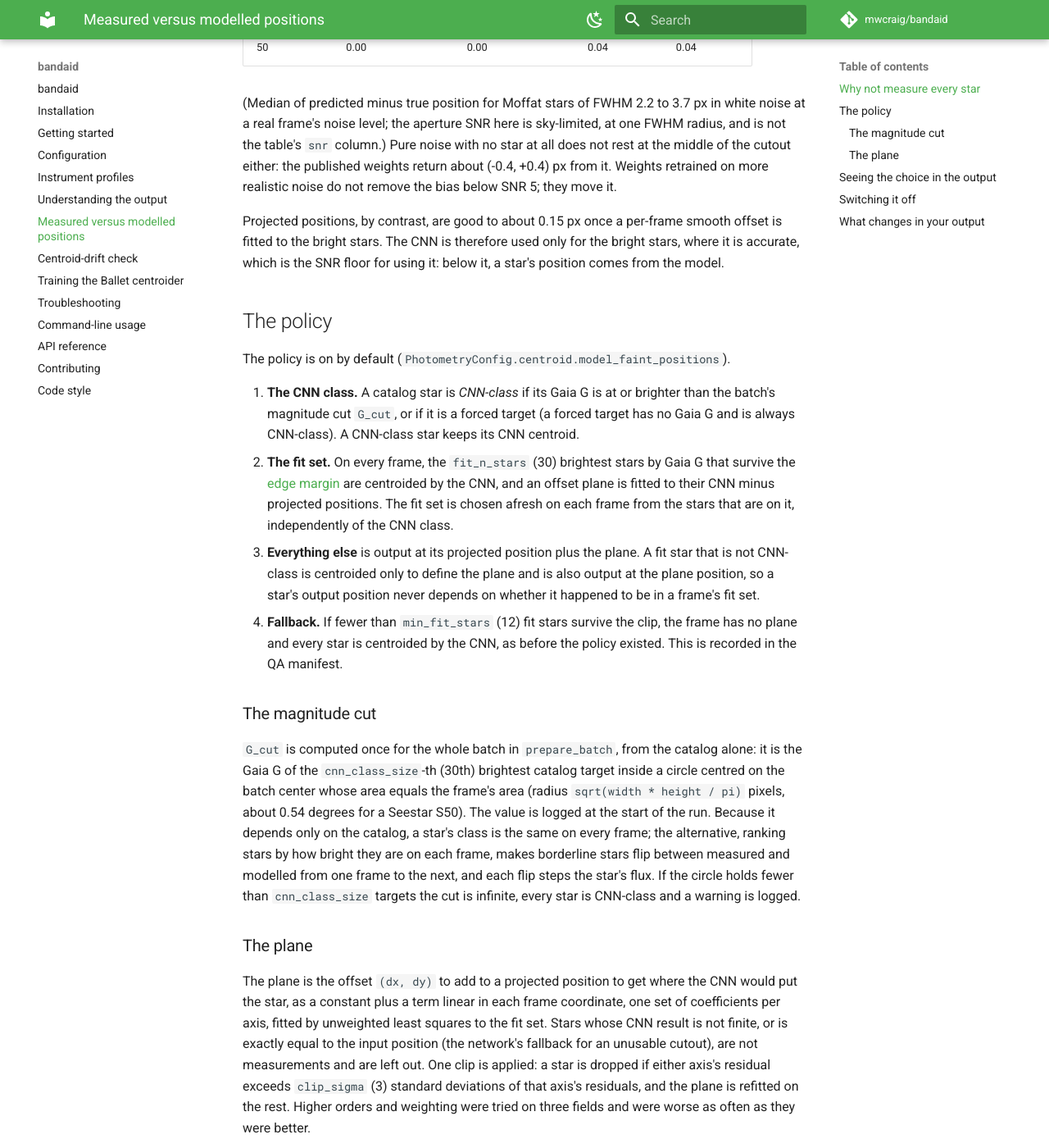
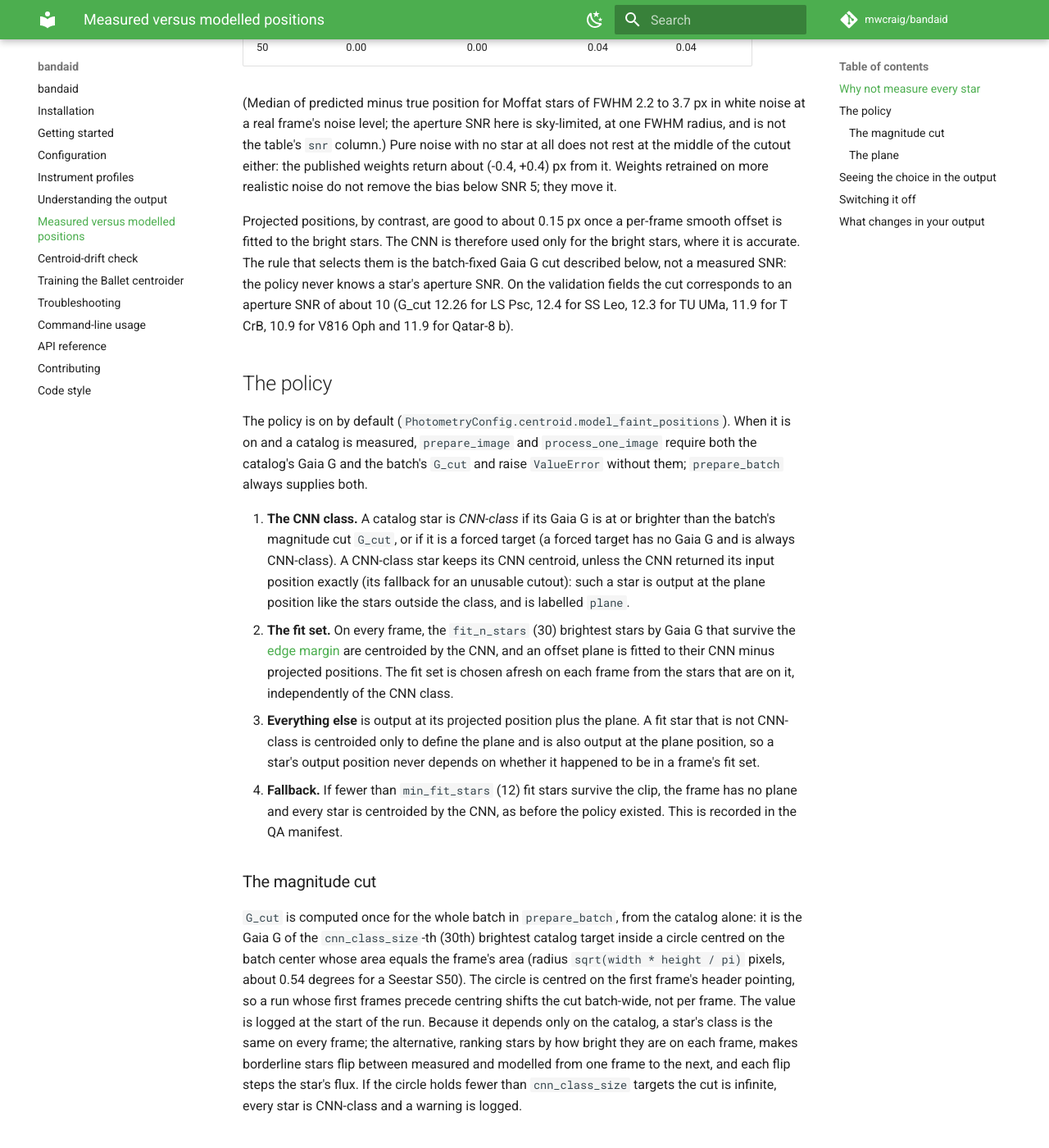
Before and after one commit to mwcraig/bandaid, an MkDocs documentation site: the page built from docs/measured_vs_modelled_positions.md, in a window 1280 px wide and 1400 px high, scrolled down 826 px. Shown: the whole window at 82% size. Built offline with MkDocs 1.6.1 and Material for MkDocs 9.7.7, drawn with Linux system fonts in a browser that asks for light colours; comment, search, counter and statistics services are not loaded; some of the changed text lies outside the part shown.

Commit message:
Reword the policy docs: G cut not an SNR floor, robust clip, required inputs
Shorten the changelog entries and leave the detail to the docs page.

Claude-Session: https://claude.ai/code/session_01T4bLEhiRzyCdhPVMoWXHEf

```diff
--- a/docs/configuration.md
+++ b/docs/configuration.md
@@ -59,7 +59,7 @@ These are ordinary analysis choices and are safe to set for any run.
 | `centroid`         | `cnn_class_size`         | `30`     | Number of brightest catalog targets that keep their CNN centroid                   |
 | `centroid`         | `fit_n_stars`            | `30`     | Brightest stars per frame whose CNN centroids define the plane                     |
 | `centroid`         | `min_fit_stars`          | `12`     | Fewest stars that must survive the clip for a frame to use a plane                 |
-| `centroid`         | `clip_sigma`             | `3.0`    | Per-axis clip, in standard deviations, applied once when fitting the plane         |
+| `centroid`         | `clip_sigma`             | `3.0`    | Clip, in robust standard deviations, applied once when fitting the plane           |
 
 ### Tier 2 — Instrument / per-telescope (advanced)
 
--- a/docs/measured_vs_modelled_positions.md
+++ b/docs/measured_vs_modelled_positions.md
@@ -35,17 +35,25 @@ more realistic noise do not remove the bias below SNR 5; they move it.
 
 Projected positions, by contrast, are good to about 0.15 px once a per-frame
 smooth offset is fitted to the bright stars. The CNN is therefore used only for
-the bright stars, where it is accurate, which is the SNR floor for using it:
-below it, a star's position comes from the model.
+the bright stars, where it is accurate. The rule that selects them is the
+batch-fixed Gaia G cut described below, not a measured SNR: the policy never
+knows a star's aperture SNR. On the validation fields the cut corresponds to an
+aperture SNR of about 10 (G_cut 12.26 for LS Psc, 12.4 for SS Leo, 12.3 for
+TU UMa, 11.9 for T CrB, 10.9 for V816 Oph and 11.9 for Qatar-8 b).
 
 ## The policy
 
 The policy is on by default (`PhotometryConfig.centroid.model_faint_positions`).
+When it is on and a catalog is measured, `prepare_image` and `process_one_image`
+require both the catalog's Gaia G and the batch's `G_cut` and raise
+`ValueError` without them; `prepare_batch` always supplies both.
 
 1. **The CNN class.** A catalog star is *CNN-class* if its Gaia G is at or
     brighter than the batch's magnitude cut `G_cut`, or if it is a forced target
     (a forced target has no Gaia G and is always CNN-class). A CNN-class star keeps
-    its CNN centroid.
+    its CNN centroid, unless the CNN returned its input position exactly (its
+    fallback for an unusable cutout): such a star is output at the plane position
+    like the stars outside the class, and is labelled `plane`.
 1. **The fit set.** On every frame, the `fit_n_stars` (30) brightest stars by
     Gaia G that survive the [edge margin](configuration.md#frame-edge-margin) are
     centroided by the CNN, and an offset plane is fitted to their CNN minus
@@ -65,7 +73,9 @@ The policy is on by default (`PhotometryConfig.centroid.model_faint_positions`).
 alone: it is the Gaia G of the `cnn_class_size`-th (30th) brightest catalog
 target inside a circle centred on the batch center whose area equals the frame's
 area (radius `sqrt(width * height / pi)` pixels, about 0.54 degrees for a
-Seestar S50). The value is logged at the start of the run. Because it depends
+Seestar S50). The circle is centred on the first frame's header pointing, so a
+run whose first frames precede centring shifts the cut batch-wide, not per
+frame. The value is logged at the start of the run. Because it depends
 only on the catalog, a star's class is the same on every frame; the alternative,
 ranking stars by how bright they are on each frame, makes borderline stars flip
 between measured and modelled from one frame to the next, and each flip steps the
@@ -80,8 +90,13 @@ coordinate, one set of coefficients per axis, fitted by unweighted least squares
 to the fit set. Stars whose CNN result is not finite, or is exactly equal to the
 input position (the network's fallback for an unusable cutout), are not
 measurements and are left out. One clip is applied: a star is dropped if either
-axis's residual exceeds `clip_sigma` (3) standard deviations of that axis's
-residuals, and the plane is refitted on the rest. Higher orders and weighting
+axis's residual lies more than `clip_sigma` (3) robust standard deviations
+(1.4826 times the median absolute deviation) from that axis's median residual,
+and the plane is refitted on the rest. The scale is robust because with the
+plain standard deviation a few gross outliers inflate it enough to hide
+themselves: 4 of 30 stars 5 px off would give a 3 sigma limit of about 5.5 px
+and none would be clipped. The fit is made with astropy's `Polynomial2D` and
+`LinearLSQFitter`. Higher orders and weighting
 were tried on three fields and were worse as often as they were better.
 
 ## Seeing the choice in the output
```
Also changed, not shown: CHANGELOG.md (+14 -22 lines).
